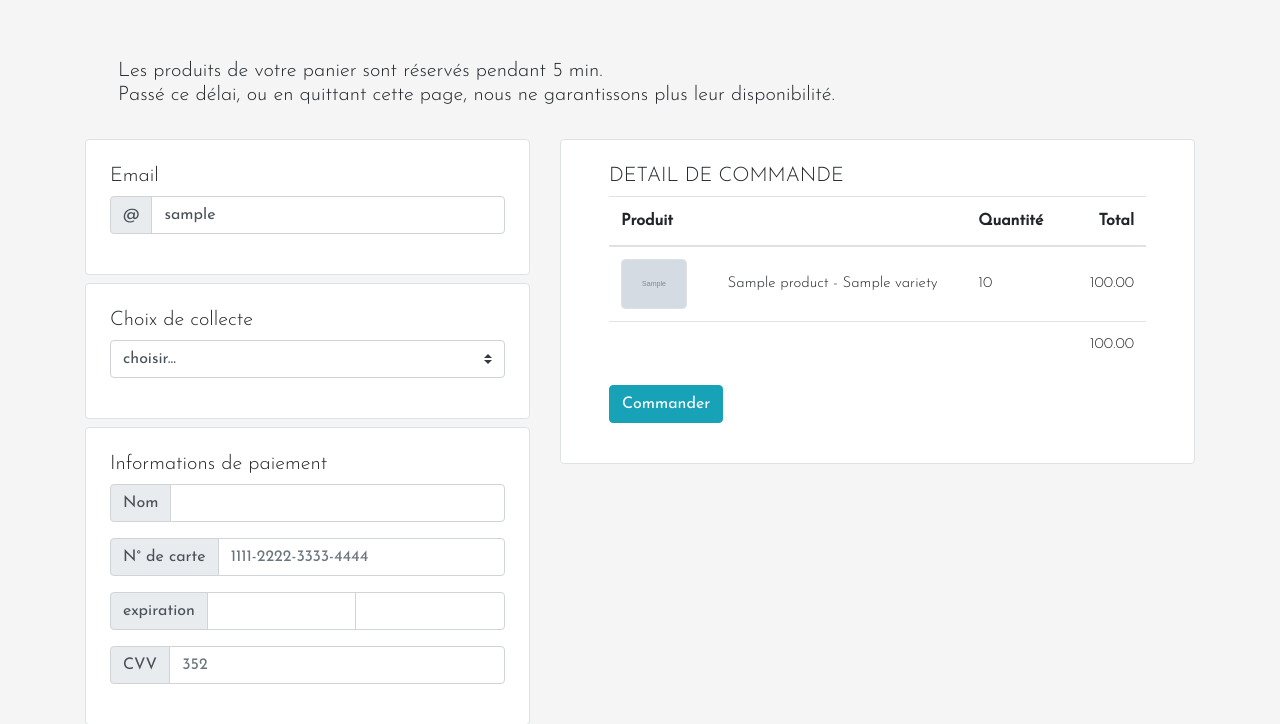
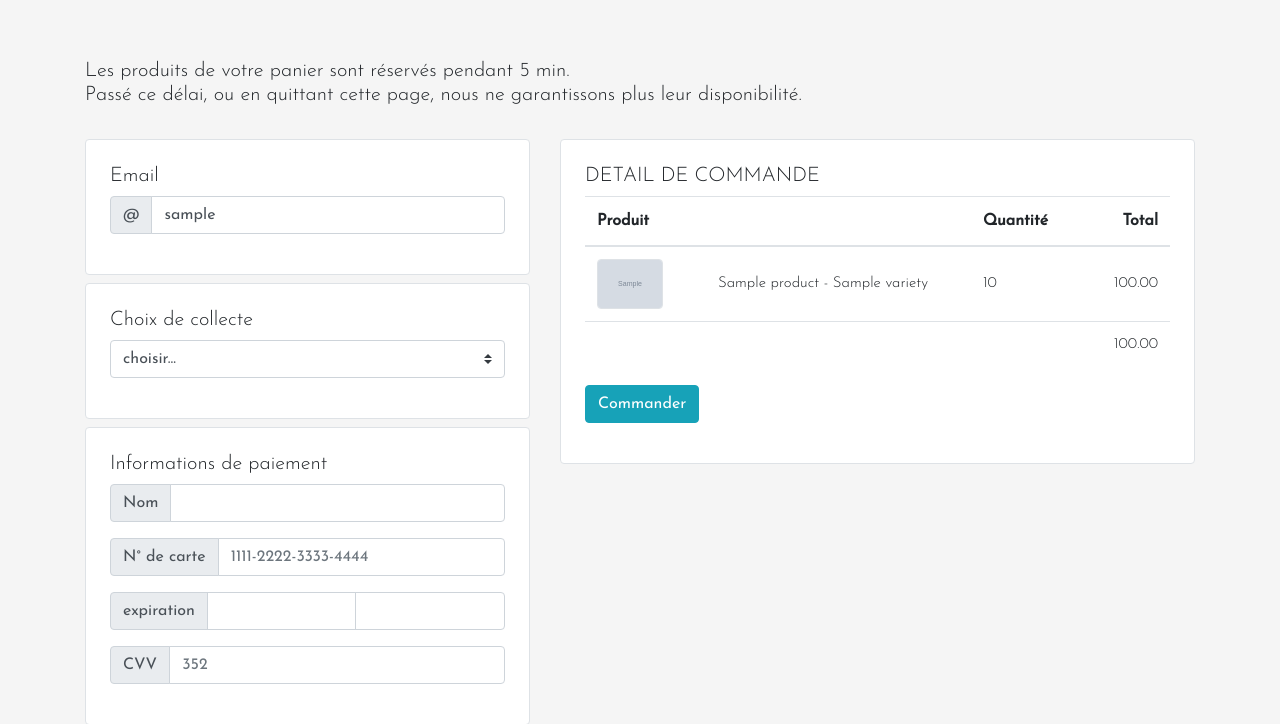
Before and after one commit to GregDupl/OnlineFarmerMarket, a Django app: page /commander in a window 1280 px wide. Shown: the part 61-785 px from the top of the page. Run offline with Django 3.2, Linux system fonts and the light colour scheme; a user stored in the database is signed in; tables that the repository leaves empty hold one stand-in row (values such as "Sample post"); grey boxes marked "Sample" are stand-in pictures; some libraries are stand-ins or nearby versions.

Commit message:
css style in command template

```diff
--- a/store/templates/store/command.html
+++ b/store/templates/store/command.html
@@ -5,7 +5,7 @@
 <section class="mt-5">
   <div class="container">
     <div class="row">
-      <div class="col-12 px-5 py-4">
+      <div class="col-12 py-4">
         <h5>Les produits de votre panier sont réservés pendant 5 min.
           <br>
           Passé ce délai, ou en quittant cette page, nous ne garantissons plus leur disponibilité.
@@ -122,7 +122,7 @@
       </div>
 
       <div class="col-md-7">
-        <div class="py-4 px-5 border rounded" style="background-color:white">
+        <div class="py-4 px-4 border rounded" style="background-color:white">
           <h5>DETAIL DE COMMANDE</h5>
           <div class="" style="color:red"> {{message}} </div>
           <table class="table">
```
